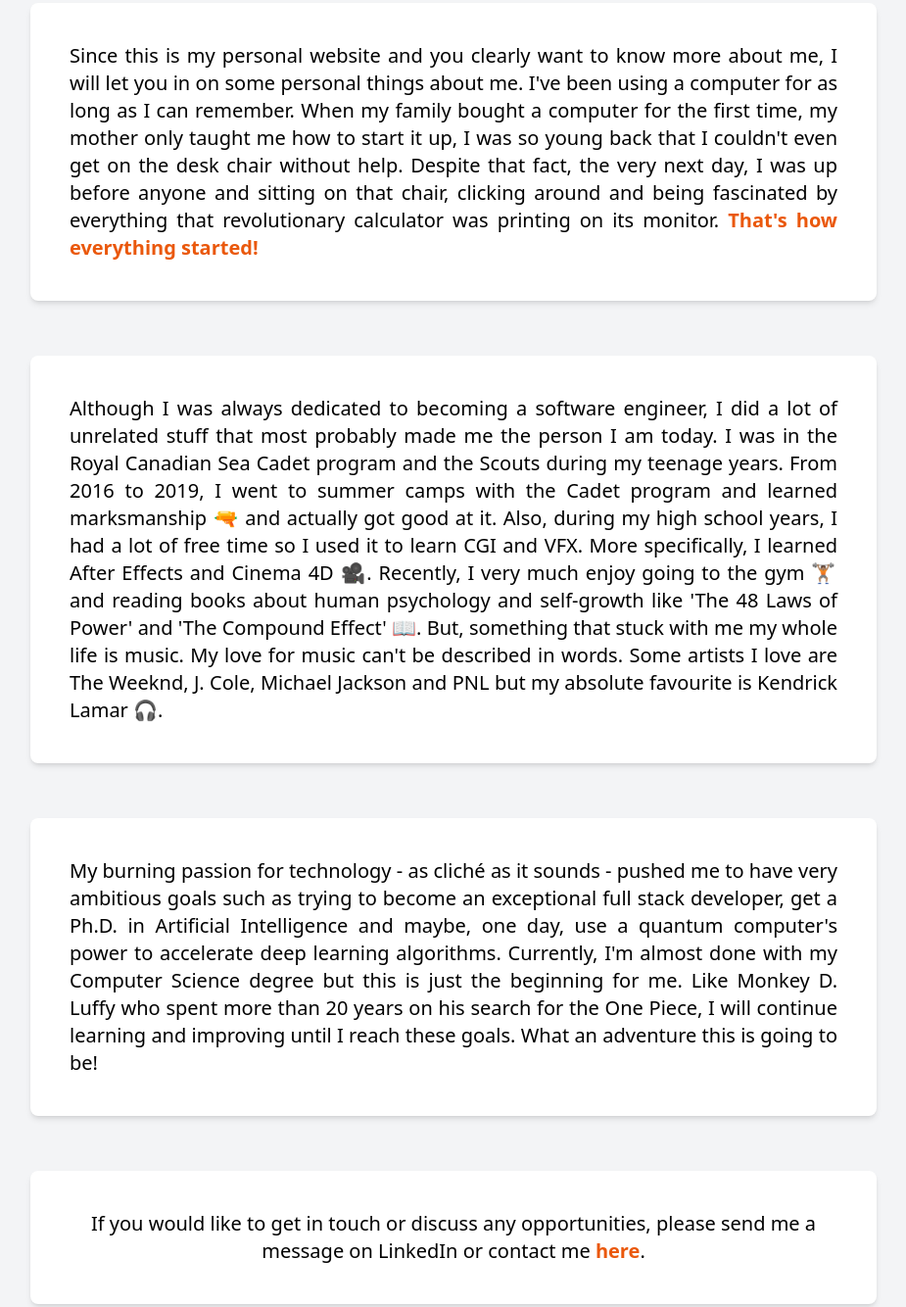
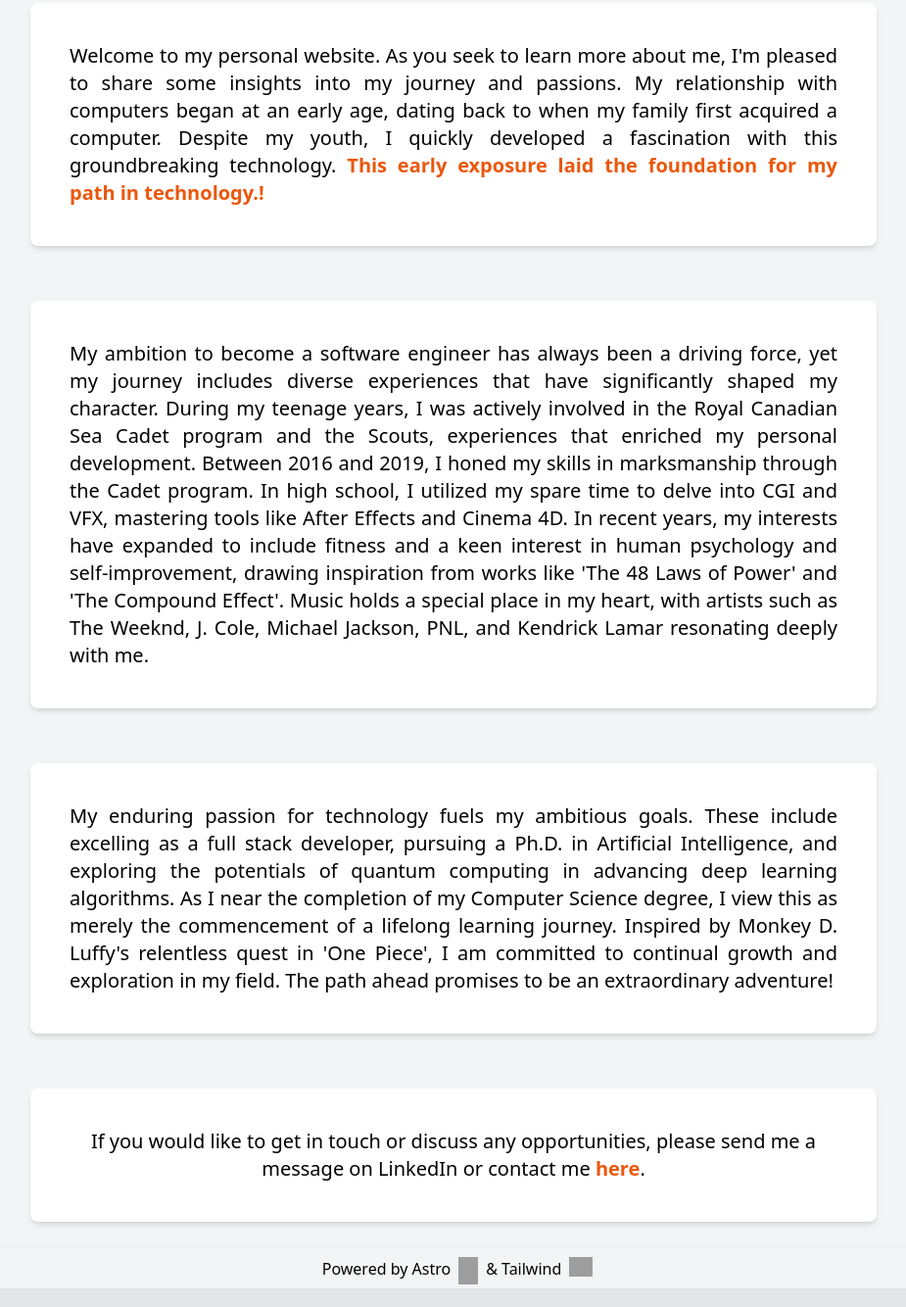
Before and after one commit to Ronakage/personal-website, an Astro site: page / in a window 1280 px wide. Shown: the part 3529-4863 px from the top of the page at 98% size, without its empty margins (177-1102 px from the left). Built offline with nearby package versions, Linux system fonts and the light colour scheme; Astro itself is replaced by a stand-in of ours; grey boxes are pictures that could not be loaded.

Commit message:
re-werite about about section

```diff
--- a/src/components/AboutSection.astro
+++ b/src/components/AboutSection.astro
@@ -6,22 +6,25 @@
 
 <div class="md:h-full flex flex-col text-justify ">
     <p class="bg-white hover:shadow-2xl transition duration-300 ease-in p-5 m-5 lg:mx-52 md:mx-10 md:my-7 md:p-10 rounded-lg shadow-md text-xl dark:bg-[#28282c]">
-        Since this is my personal website and you clearly want to know more about me, I will let you in on some personal things about me.
-        I've been using a computer for as long as I can remember. When my family bought a computer for the first time, my mother only taught me how to start it up, I was so young back that I couldn't even get on the desk chair without help.
-        Despite that fact, the very next day, I was up before anyone and sitting on that chair, clicking around and being fascinated by everything that revolutionary calculator was printing on its monitor.
-        <span class="font-bold text-orange-600 dark:text-indigo-500">That's how everything started!</span>
+        Welcome to my personal website. As you seek to learn more about me, I'm pleased to share some insights into my journey and passions.
+        My relationship with computers began at an early age, dating back to when my family first acquired a computer.
+        Despite my youth, I quickly developed a fascination with this groundbreaking technology.
+        <span class="font-bold text-orange-600 dark:text-indigo-500">This early exposure laid the foundation for my path in technology.!</span>
     </p>
     <p class="bg-white hover:shadow-2xl transition duration-300 ease-in p-5 m-5 lg:mx-52 md:mx-10 md:my-7 md:p-10 rounded-lg shadow-md text-xl dark:bg-[#28282c]">
-        Although I was always dedicated to becoming a software engineer, I did a lot of unrelated stuff that most probably made me the person I am today. I was in the Royal Canadian Sea Cadet program and the Scouts during my teenage years.
-        From 2016 to 2019, I went to summer camps with the Cadet program and learned marksmanship 🔫 and actually got good at it.
-        Also, during my high school years, I had a lot of free time so I used it to learn CGI and VFX. More specifically, I learned After Effects and Cinema 4D 🎥.
-        Recently, I very much enjoy going to the gym 🏋🏽 and reading books about human psychology and self-growth like 'The 48 Laws of Power' and 'The Compound Effect' 📖.
-        But, something that stuck with me my whole life is music. My love for music can't be described in words. Some artists I love are The Weeknd, J. Cole, Michael Jackson and PNL but my absolute favourite is Kendrick Lamar 🎧.
+        My ambition to become a software engineer has always been a driving force, yet my journey includes diverse experiences that have significantly shaped my character.
+        During my teenage years, I was actively involved in the Royal Canadian Sea Cadet program and the Scouts, experiences that enriched my personal development.
+        Between 2016 and 2019, I honed my skills in marksmanship through the Cadet program.
+        In high school, I utilized my spare time to delve into CGI and VFX, mastering tools like After Effects and Cinema 4D.
+        In recent years, my interests have expanded to include fitness and a keen interest in human psychology and self-improvement, drawing inspiration from works like 'The 48 Laws of Power' and 'The Compound Effect'.
+        Music holds a special place in my heart, with artists such as The Weeknd, J. Cole, Michael Jackson, PNL, and Kendrick Lamar resonating deeply with me.
     </p>
     <p class="bg-white hover:shadow-2xl transition duration-300 ease-in p-5 m-5 lg:mx-52 md:mx-10 md:my-7 md:p-10 rounded-lg shadow-md text-xl dark:bg-[#28282c]">
-        My burning passion for technology - as cliché as it sounds - pushed me to have very ambitious goals such as trying to become an exceptional full stack developer, get a Ph.D. in Artificial Intelligence and maybe, one day, use a quantum computer's power to accelerate deep learning algorithms.
-        Currently, I'm almost done with my Computer Science degree but this is just the beginning for me. Like Monkey D. Luffy who spent more than 20 years on his search for the One Piece, I will continue learning and improving until I reach these goals. What an adventure this is going to be!
-
+        My enduring passion for technology fuels my ambitious goals.
+        These include excelling as a full stack developer, pursuing a Ph.D. in Artificial Intelligence, and exploring the potentials of quantum computing in advancing deep learning algorithms.
+        As I near the completion of my Computer Science degree, I view this as merely the commencement of a lifelong learning journey.
+        Inspired by Monkey D. Luffy's relentless quest in 'One Piece', I am committed to continual growth and exploration in my field.
+        The path ahead promises to be an extraordinary adventure!
     </p>
     <p class="bg-white hover:shadow-2xl transition duration-300 ease-in p-5 m-5 lg:mx-52 md:mx-10 md:my-7 md:p-10 rounded-lg shadow-md text-xl dark:bg-[#28282c] text-center">
         If you would like to get in touch or discuss any opportunities, please send me a message on LinkedIn or contact me <a href="mailto:ronymawad@gmail.com" class="font-bold text-orange-600 dark:text-indigo-500">here</a>.</span>
```
